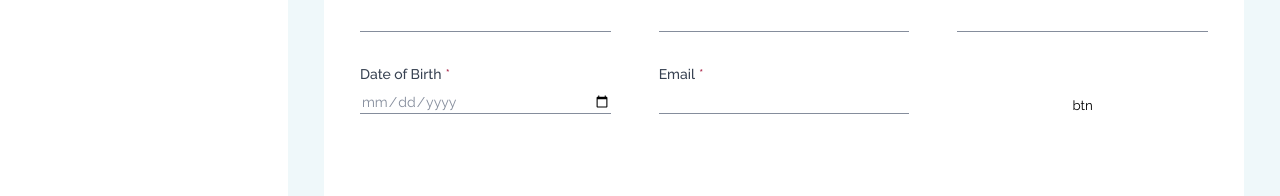
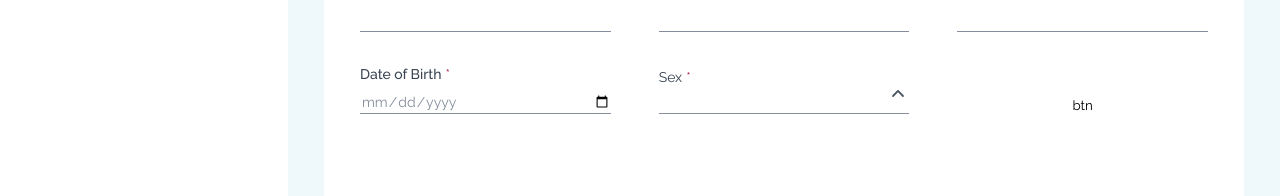
Before and after one commit to metalheadpnz/vivica, a React (Create React App) app: page /patients/add-patient in a window 1280 px wide. Shown: the part 321-517 px from the top of the page. Built offline with nearby package versions, Linux system fonts and the light colour scheme.

Commit message:
Select: add required, remove default value

```diff
--- a/src/components/Select/Select.module.scss
+++ b/src/components/Select/Select.module.scss
@@ -27,7 +27,11 @@
   font-size: 14px;
   line-height: 20px;
   padding-top: 3px;
-  //padding-bottom: 3px;
+
+  & span {
+    color: #A81D42;
+    margin-left: 4px;
+  }
 }
 
 .currentOption {
@@ -40,6 +44,7 @@
   line-height: 20px;
   border-bottom: 1px solid #858D9C;
   display: flex;
+  height: 27px;
 }
 
 .error{
--- a/src/components/Select/Select.tsx
+++ b/src/components/Select/Select.tsx
@@ -11,11 +11,22 @@ type PropsTypes = {
     error?: true
     errorMessage?: string
     width?: string
+    require?: boolean
+    name?: string
 }
 
-export const Select: React.FC<PropsTypes> = ({title, options, callBack,error,errorMessage='error', width}) => {
+export const Select: React.FC<PropsTypes> = (
+    {
+        title,
+        options,
+        callBack,
+        error,
+        errorMessage = 'error',
+        width,
+        require
+    }) => {
     const [isOpen, setIsOpen] = useState<boolean>(false)
-    const [value, setValue] = useState<string>(options[0].name)
+    const [value, setValue] = useState<string>('')
 
     const clickHandler = (e: React.BaseSyntheticEvent) => {
         const option = e.target.innerText
@@ -27,8 +38,8 @@ export const Select: React.FC<PropsTypes> = ({title, options, callBack,error,err
     return (
         <div className={s.wrap} style={{width}}>
 
-            <div className={s.title}>{title}</div>
-            <div className={error? s.error: s.currentOption} onClick={() => setIsOpen(!isOpen)}>{value} <Arrow
+            <div className={s.title}>{title}{require && <span>*</span>}</div>
+            <div className={error ? s.error : s.currentOption} onClick={() => setIsOpen(!isOpen)}>{value} <Arrow
                 className={`${s.arrow} ${isOpen ? s.reversed : ''}`}/></div>
             {isOpen && <div className={s.optionsContainer}>
                 {options.map(options => <div key={options.name}
--- a/src/pages/AddPatient/AddPatient.tsx
+++ b/src/pages/AddPatient/AddPatient.tsx
@@ -14,9 +14,9 @@ const SignupSchema = Yup.object().shape(
         dateOfBirth: Yup.date().max(new Date(Date.now() - 567648000000), "You must be at least 18 years").required().label('Date of Birth'),
         lastName: Yup.string().max(50).required().label('Last Name'),
         middleName: Yup.string().max(50).label('Middle Name'),
+        sex: Yup.string().required(),
     }
 )
-
 
 export const AddPatient = () => {
     const navigation = useNavigate()
@@ -35,7 +35,6 @@ export const AddPatient = () => {
             <div className={s.addPatient}>Add patient</div>
             <div className={s.formWrap}>
                 <div className={s.fromLabel}>Patient Information</div>
-                {/*<div className={s.patientInformation}>*/}
 
 
                 <Formik
@@ -59,6 +58,7 @@ export const AddPatient = () => {
 
                             return (
                                 <form onSubmit={handleSubmit} className={s.patientInformation}>
+
 
                                     <Input
                                         label={'First Name'}
@@ -96,17 +96,27 @@ export const AddPatient = () => {
                                         error={touched.dateOfBirth && errors.dateOfBirth}
                                         require
                                     />
-                                    <Input
-                                        label={'Email'}
-                                        name={'email'}
-                                        value={values.email}
-                                        onChange={handleChange}
-                                        onBlur={handleBlur}
-                                        error={touched.email && errors.email}
+                                    <Select
+                                        title={"Sex"}
+                                        name={'sex'}
                                         require
+                                        options={[{name: 'male'}, {name: 'female'}]}
                                     />
 
+
+                                    {/*<Input*/}
+                                    {/*    label={'Email'}*/}
+                                    {/*    name={'email'}*/}
+                                    {/*    value={values.email}*/}
+                                    {/*    onChange={handleChange}*/}
+                                    {/*    onBlur={handleBlur}*/}
+                                    {/*    error={touched.email && errors.email}*/}
+                                    {/*    require*/}
+                                    {/*/>*/}
+
+
                                     <button type='submit'>btn</button>
+
                                 </form>
                             )
                         }
@@ -135,7 +145,6 @@ export const AddPatient = () => {
                 {/*<Select title={'State'} options={[{name: 'TX'}, {name: 'CA'}, {name: 'FL'}]}/>*/}
                 {/*<Select title={'State'} options={[{name: 'TX'}, {name: 'CA'}, {name: 'FL'}]}/>*/}
 
-                {/*</div>*/}
 
             </div>
         </div>
```
